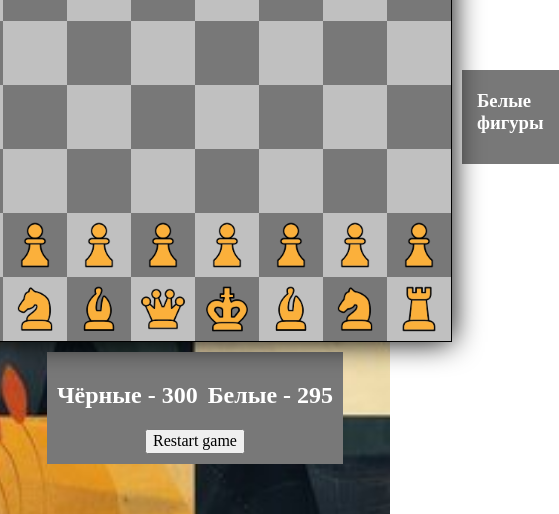
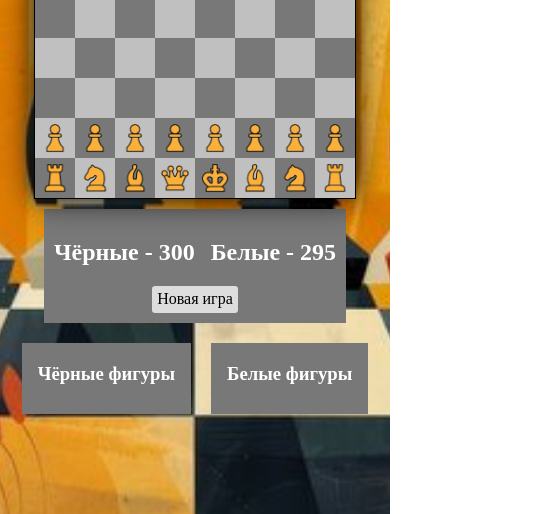
Before and after one commit to GabimaruDev/Chess, a React (Vite) app: page / in a window 390 px wide. Shown: the part 305-819 px from the top of the page, 559 px wide, since content can reach past the window. Built offline with nearby package versions, Linux system fonts and the light colour scheme.

Commit message:
feat: Модальное окно при проигрыше, адаптивность

```diff
--- a/package.json
+++ b/package.json
@@ -4,7 +4,6 @@
   "version": "0.0.0",
   "type": "module",
   "homepage": "https://iamgabimaru.github.io/react-ts_chess",
-
   "scripts": {
     "dev": "vite",
     "build": "tsc -b && vite build",
@@ -13,7 +12,9 @@
     "deploy": "npm run build && gh-pages -d dist"
   },
   "dependencies": {
+    "bootstrap": "^5.3.3",
     "react": "^18.3.1",
+    "react-bootstrap": "^2.10.6",
     "react-dom": "^18.3.1"
   },
   "devDependencies": {
--- a/src/App.tsx
+++ b/src/App.tsx
@@ -4,7 +4,7 @@ import BoardComponent from "./components/BoardComponent";
 import { Player } from "./models/Player";
 import { Colors } from "./models/Colors";
 import LostFigures from "./components/LostFigures";
-import Timer from "./components/TImer";
+import Timer from "./components/Timer";
 
 function App() {
     const [board, setBoard] = useState(new Board());
@@ -30,7 +30,6 @@ function App() {
 
     return (
         <div className="app">
-            <LostFigures title="Чёрные фигуры" figures={board.lostBlackFigures} />
             <div className="board-wrapper">
                 <h2>Ход игрока: {currentPlayer?.color == "black" ? "чёрный" : "белый"}</h2>
                 <BoardComponent
@@ -39,12 +38,12 @@ function App() {
                     currentPlayer={currentPlayer}
                     swapPlayer={swapPlayer}
                 />
-                <Timer
-                    restart={restart}
-                    currentPlayer={currentPlayer}
-                />
+                <Timer restart={restart} currentPlayer={currentPlayer} />
+                <div className="lost-wrapper">
+                    <LostFigures title="Чёрные фигуры" figures={board.lostBlackFigures} />
+                    <LostFigures title="Белые фигуры" figures={board.lostWhiteFigures} />
+                </div>
             </div>
-            <LostFigures title="Белые фигуры" figures={board.lostWhiteFigures} />
         </div>
     );
 }
--- a/src/components/TImer.tsx
+++ b/src/components/TImer.tsx
@@ -1,6 +1,8 @@
 import { FC, useEffect, useRef, useState } from "react";
 import { Player } from "../models/Player";
 import { Colors } from "../models/Colors";
+import { Button } from "react-bootstrap";
+import { Modal } from "react-bootstrap";
 
 interface TimerProps {
     currentPlayer: Player;
@@ -10,46 +12,79 @@ interface TimerProps {
 const Timer: FC<TimerProps> = ({ currentPlayer, restart }) => {
     const [blackTime, setBlackTime] = useState(300);
     const [whiteTime, setWhiteTime] = useState(300);
-    const timer = useRef<null | ReturnType<typeof setInterval>>(null)
+    const timer = useRef<null | ReturnType<typeof setInterval>>(null);
 
     useEffect(() => {
-        startTimer()
-    }, [currentPlayer])
-
+        startTimer();
+    }, [currentPlayer]);
 
     function startTimer() {
         if (timer.current) {
-            clearInterval(timer.current)
+            clearInterval(timer.current);
         }
 
-        const callback = currentPlayer?.color === Colors.WHITE ? decrementWhiteTimer : decrementBlackTimer
+        const callback =
+            currentPlayer?.color === Colors.WHITE ? decrementWhiteTimer : decrementBlackTimer;
 
-        timer.current = setInterval(callback, 1000)
+        timer.current = setInterval(callback, 1000);
     }
 
     function decrementBlackTimer() {
-        setBlackTime(prev => prev - 1);
+        setBlackTime((prev) => (prev > 0 ? prev - 1 : 0));
     }
 
     function decrementWhiteTimer() {
-        setWhiteTime(prev => prev - 1);
+        setWhiteTime((prev) => (prev > 0 ? prev - 1 : 0));
     }
 
     const handleRestart = () => {
         setBlackTime(300);
         setWhiteTime(300);
-        restart()
-    }
+        restart();
+    };
 
-    return (
-        <div className="timer">
-            <div className="timer__time">
-                <h2>Чёрные - {blackTime}</h2>
-                <h2>Белые - {whiteTime}</h2>
+    return blackTime && whiteTime ? (
+        <div>
+            <div className="timer">
+                <div className="timer__time">
+                    <h2>Чёрные - {blackTime}</h2>
+                    <h2>Белые - {whiteTime}</h2>
+                </div>
+                <div>
+                    <button className="btn" onClick={handleRestart}>
+                        Новая игра
+                    </button>
+                </div>
             </div>
-            <div>
-                <button onClick={handleRestart}>Restart game</button>
+        </div>
+    ) : (
+        <div>
+            <div className="timer">
+                <div className="timer__time">
+                    <h2>Чёрные - {blackTime}</h2>
+                    <h2>Белые - {whiteTime}</h2>
+                </div>
+                <div>
+                    <button className="btn" onClick={handleRestart}>
+                        Новая игра
+                    </button>
+                </div>
             </div>
+            <Modal.Dialog>
+                <Modal.Header>
+                    <Modal.Title>
+                        <b>{blackTime > whiteTime ? "Белые проиграли!" : "Чёрные проиграли!"}</b>
+                    </Modal.Title>
+                </Modal.Header>
+
+                <Modal.Body>
+                    <p>Cыграете ещё одну игру?</p>
+                </Modal.Body>
+
+                <Modal.Footer>
+                    <Button onClick={handleRestart}>Новая игра</Button>
+                </Modal.Footer>
+            </Modal.Dialog>
         </div>
     );
 };
--- a/src/index.css
+++ b/src/index.css
@@ -6,6 +6,7 @@
     color: #fff;
     background: url("./assets/chess-background.jpg") center / cover;
     z-index: -2;
+    user-select: none;
 }
 
 .board-wrapper {
@@ -57,7 +58,7 @@
 }
 
 .available-enemy img {
-    filter: drop-shadow(0px 0px 12px red);
+    filter: drop-shadow(0px 0px 10px red);
 }
 
 .lost-wrapper {
@@ -65,17 +66,21 @@
 }
 
 .lost {
-    padding: 20px 15px;
-    margin: 10px;
+    display: flex;
+    flex-direction: column;
+    padding: 1.25rem 1rem;
+    margin: 0.625rem;
     background-color: rgb(120, 120, 120);
 }
 
 .lost__title {
-    margin: 0 0 10px 0;
+    margin: 0 0 0.625rem 0;
+    display: flex;
+    justify-content: center;
 }
 
 .lost__description {
-    font-size: 20px;
+    display: flex;
 }
 
 .timer {
@@ -83,11 +88,84 @@
     flex-direction: column;
     align-items: center;
     background-color: rgb(120, 120, 120);
-    margin: 10px;
-    padding: 10px;
+    margin: 0.625rem;
+    padding: 0.625rem;
 }
 
 .timer__time {
     display: flex;
-    gap: 10px;
+    gap: 1rem;
 }
+
+.modal-dialog {
+    position: fixed;
+    top: 0;
+    left: 0;
+    width: 100%;
+    min-height: 100svh;
+    background-color: rgba(0, 0, 0, 0.5);
+    display: flex;
+    justify-content: center;
+    align-items: center;
+}
+
+.modal-content {
+    background-color: #fff;
+    color: #000;
+    padding: 0.75rem 0.5rem;
+    border-radius: 0.4rem;
+    min-width: 13rem;
+}
+
+.modal-header {
+    display: flex;
+    justify-content: center;
+}
+
+.modal-body {
+    display: flex;
+    justify-content: center;
+}
+
+.modal-body p {
+    margin: 1rem 0;
+}
+
+.modal-footer {
+    display: flex;
+    justify-content: center;
+    gap: 0.75rem;
+}
+
+.btn {
+    padding: 0.25rem 0.3rem;
+    border: 0;
+    background-color: #ddd;
+    border-radius: 0.2rem;
+}
+
+@media (max-width: 767.98px) {
+    .board {
+        width: calc(40px * 8);
+        height: calc(40px * 8);
+    }
+
+    .cell {
+        width: 40px;
+        height: 40px;
+    }
+
+    .cell img {
+        width: 30px;
+        height: 30px;
+    }
+
+    .available {
+        height: 8px;
+        width: 8px;
+    }
+
+    .available-enemy img {
+        filter: drop-shadow(0px 0px 6px red);
+    }
+}
```
Also changed, not shown: 1 other file (tests, documents, lock files or other folders).
